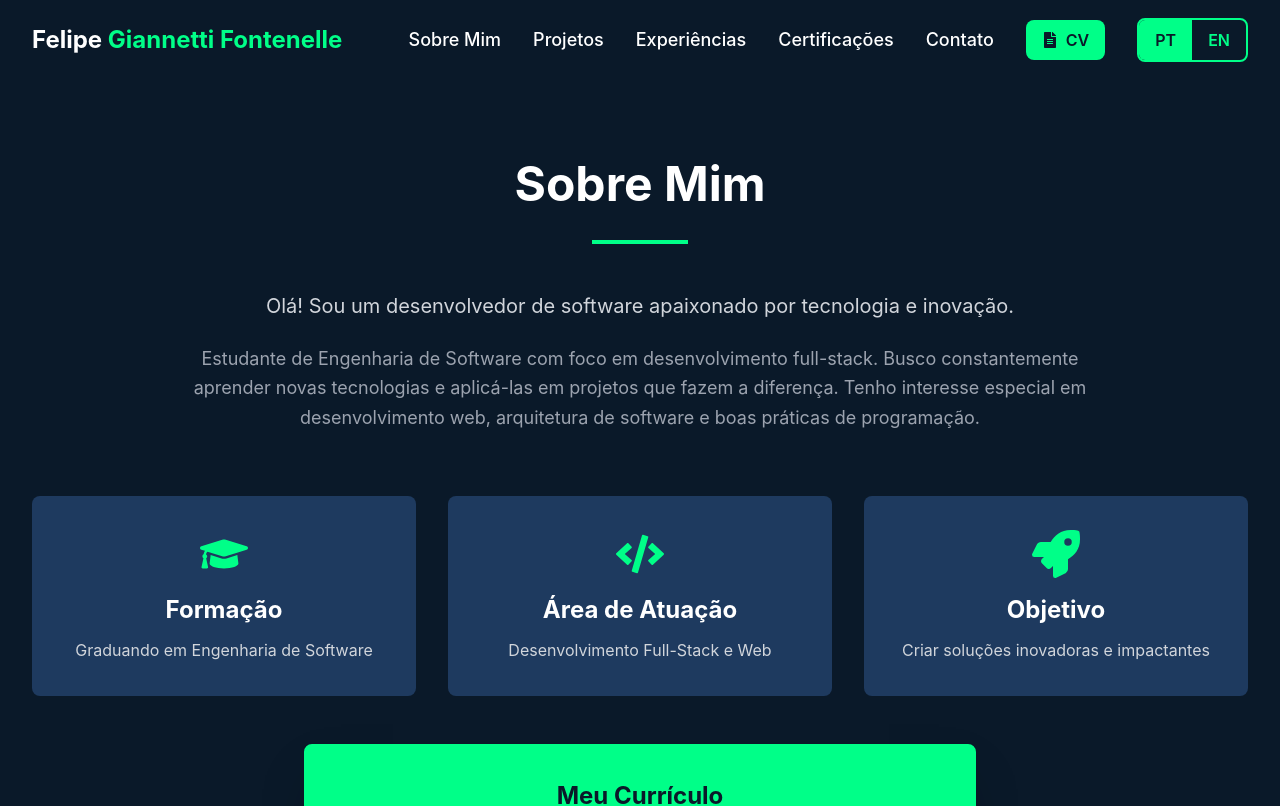
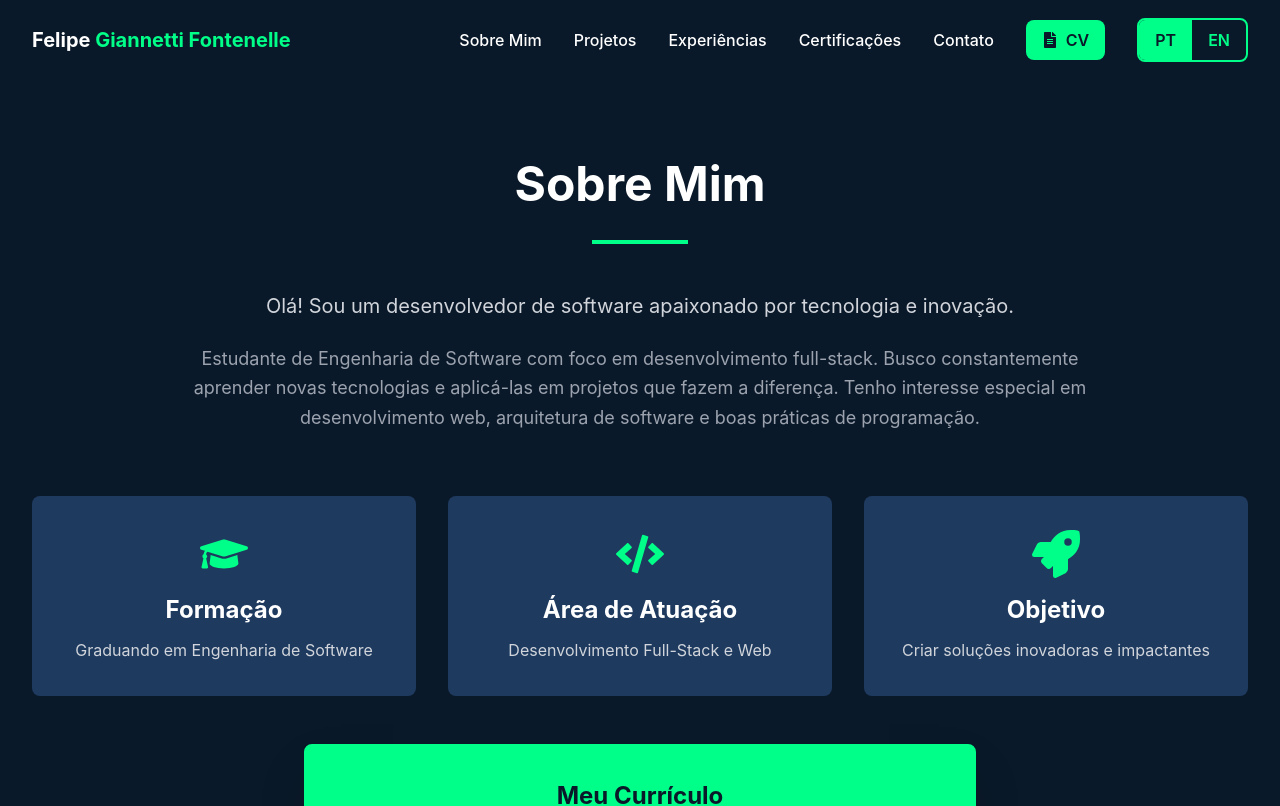
Before and after one commit to felipegiannetti/portfolio-felipe-giannetti-fontenelle, a React (Vite) app: page / in a window 1280 px wide. Shown: the top 806 px of the page. Built offline with nearby package versions, Linux system fonts and the light colour scheme.

Commit message:
Font-size

```diff
--- a/src/components/Navbar.jsx
+++ b/src/components/Navbar.jsx
@@ -41,7 +41,7 @@ const Navbar = ({ language, setLanguage, setShowCurriculo }) => {
       <div className="max-w-7xl mx-auto px-4 sm:px-6 lg:px-8">
         <div className="flex justify-between items-center h-20">
           {/* Logo */}
-          <div className="text-2xl font-bold">
+          <div className="text-xl font-bold">
             <span className="text-white">Felipe</span>
             <span className="text-accent-green"> Giannetti Fontenelle</span>
           </div>
@@ -53,7 +53,7 @@ const Navbar = ({ language, setLanguage, setShowCurriculo }) => {
                 <li key={id}>
                   <a
                     href={`#${link}`}
-                    className="text-white hover:text-accent-green transition-colors duration-300 text-lg font-medium"
+                    className="text-white hover:text-accent-green transition-colors duration-300 text-base font-medium"
                   >
                     {name}
                   </a>
```
